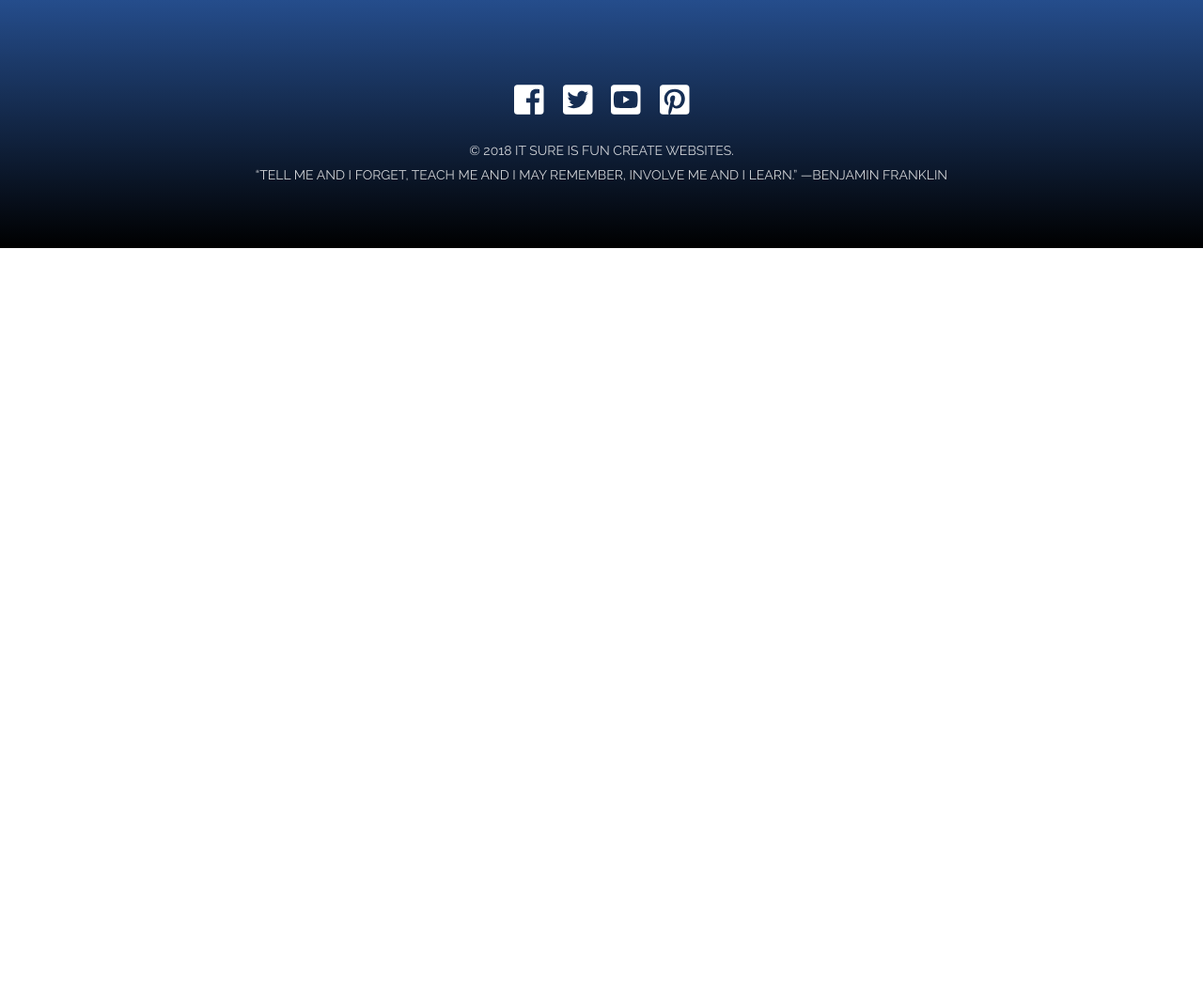
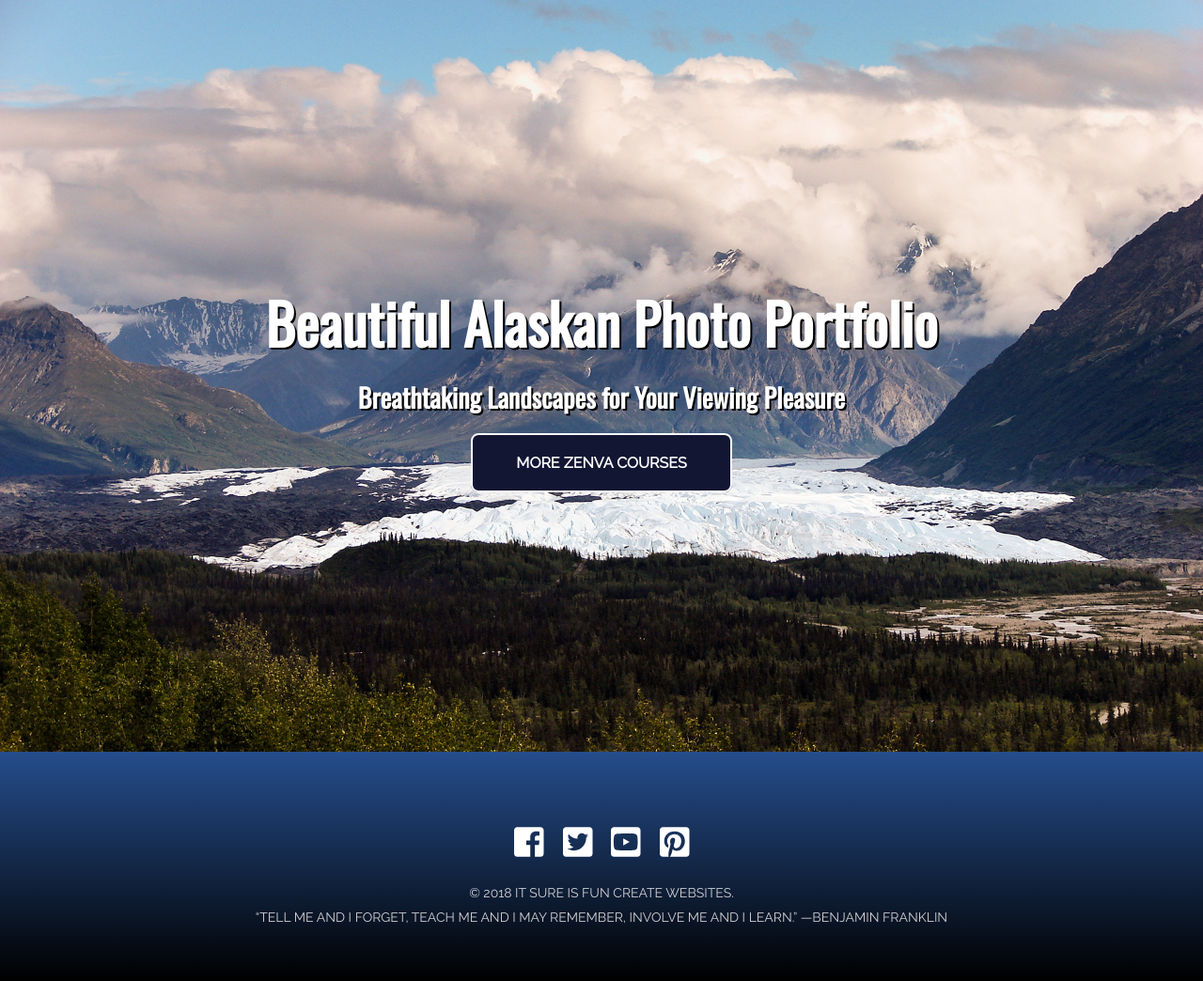
Before and after one commit to ryanmhowell/zenva-rwd-m1, a plain HTML site: page index.html in a window 1280 px wide. Shown: the whole page at 94% size. Before the commit the page ends 800 px from the top, so only its background shows below. Drawn offline with nearby package versions, Linux system fonts and the light colour scheme.

Commit message:
created main heading and background section

```diff
--- a/index.html
+++ b/index.html
@@ -9,8 +9,19 @@
     <script defer src="https://use.fontawesome.com/releases/v5.2.0/js/all.js" integrity="sha384-4oV5EgaV02iISL2ban6c/RmotsABqE4yZxZLcYMAdG7FAPsyHYAPpywE9PJo+Khy" crossorigin="anonymous"></script>
     <link rel="stylesheet" type="text/css" href="styles.css" />
 </head>
-<body>
-  <footer>
+<body id="top">
+  <div id="hero">
+    <div class="background-image">
+      <h1>Beautiful Alaskan Photo Portfolio</h1>
+      <h3>Breathtaking Landscapes for Your Viewing Pleasure</h3>
+      <a href="https://academy.zenva.com/?zva_src=zenva-homepage
+" class="btn" target="_blank">More Zenva Courses</a>
+      </div>
+
+  </div>
+    <!--****************************************************************-->
+
+    <footer>
     <ul>
         <li><a href="#" target="_blank"><i class="fab fa-facebook-square"></i></a></li>
         <li><a href="#" target="_blank"><i class="fab fa-twitter-square"></i></a></li>
@@ -22,7 +33,7 @@
 </p>
   </footer>
 
-
+<!--*********************************************************************-->
 
 </body>
 </html>
--- a/styles.css
+++ b/styles.css
@@ -7,10 +7,17 @@ font-family: 'Raleway', sans-serif;
   margin: 0;
   padding: 0;
   box-sizing: border-box;
-  color: white;
   font-family: 'Raleway', sans-serif;
 }
 
+a {
+    color: white;
+}
+
+h1, h2, h3, h4, h5, h6 {
+    font-family: 'Oswald', sans-serif;
+    color: white;
+}
 
 ul {
     list-style: none;
@@ -18,15 +25,19 @@ ul {
     padding: 0;
 }
 
+/*--------------------------------------------------------*/
+
 footer {
     background-color: #131622;
     background: linear-gradient(to bottom, #254d8c, black 100%);
     text-align: center;
+
     display: flex;
     flex-direction: column;
     align-items: center;
-    padding: 60px 0;
+    padding: 50px 0;
 }
+
 
 footer p {
     margin-bottom: 10px;
@@ -50,12 +61,73 @@ footer ul li a {
     cursor: pointer;
 }
 
+/*------------------------------------------------*/
+
+#hero {
+    color: white;
+    background-color: gray;
+    text-align: center;
+
+    display: flex;
+    flex-direction: column;
+    justify-content: center;
+    align-items: center;
+
+    background: url("img/hero.jpg");
+    background-repeat: no-repeat;
+    background-size: cover;
+
+    min-height: 100vh;
+}
+
+#hero h1, #hero h3 {
+    text-shadow: 2px 2px #000;
+    font-size: 28px;
+    margin-bottom: 40px;
+}
+
+#hero h1 {
+    font-size: 60px;
+    margin-bottom: 15px;
+}
+
+#hero a.btn {
+    color: white;
+    background-color: #131633;
+    padding: 20px 46px;
+    text-decoration: none;
+    border-radius: 8px;
+    opacity: 1;
+    font-weight: bold;
+    text-transform: uppercase;
+    border: 2px solid white;
+}
+
+#hero a.btn:hover {
+    background-color: #2196f3;
+}
 
 /*media queries*/
 
 
-@media screen and (max-width: 800px) {
+@media(max-width: 800px) {
+    #hero {
+        min-height: 600px;
+    }
+
     footer {
         padding: 80px 15px;
     }
+
+    #hero h1 {
+        font-size: 36px;
+    }
+
+    #hero h3 {
+        font-size: 18px;
+    }
+
+    #hero a.btn {
+        padding: 15px 40px;
+    }
 }
```
